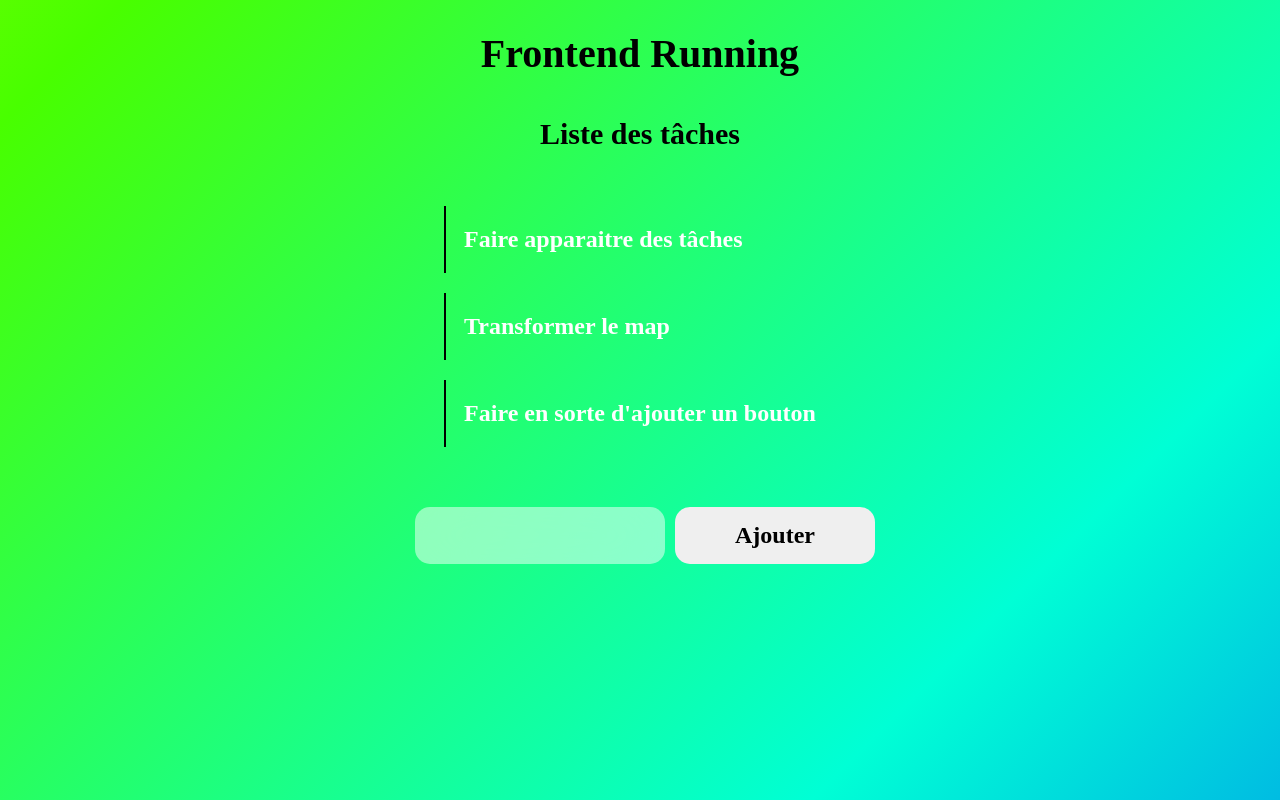
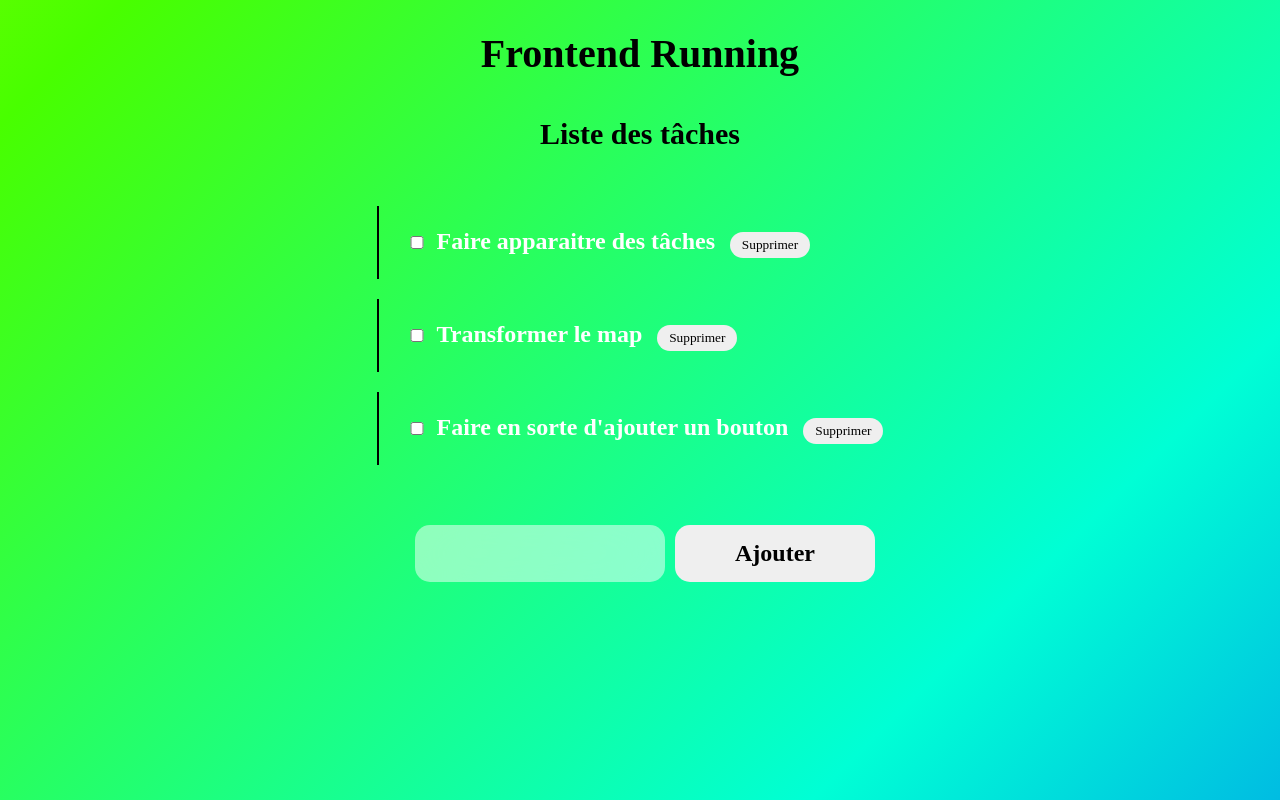
Before and after one commit to Riders08/task-manager-fullstack, a React (Vite) app in the folder frontend/task-manager/: page / in a window 1280 px wide. Built offline with nearby package versions, Linux system fonts and the light colour scheme.

Commit message:
🐛 Ajout avec soucis pour la suppression et validation de taches

```diff
--- a/frontend/task-manager/src/App.css
+++ b/frontend/task-manager/src/App.css
@@ -135,7 +135,36 @@
     box-shadow: 10px 10px 10px -1px black;
 }
 
+.task_element .check_done:focus{
+    width: 100%;
+}
+
 .button_new_task:active{
     color: white;
     background: black;
 }
+
+.check_done{
+    margin: 10px;
+    width: 20px;
+    height: auto;
+}
+
+.deleteTask{
+    border: none;
+    outline: none;
+    border-radius: 15px;
+    margin-left: 15px;
+    height: auto;
+    width: 80px;
+    padding: 5px;
+}
+
+.deleteTask:hover{
+    box-shadow: 3px 3px 10px -1px white;
+}
+
+.deleteTask:active{
+    background: black;
+    color: white;
+}
--- a/frontend/task-manager/src/App.jsx
+++ b/frontend/task-manager/src/App.jsx
@@ -3,7 +3,7 @@ import Task from "./Task.jsx"
 import './App.css'
 
 function App() {
-  const [tasks, setTasks] = useState(["Faire apparaitre des tâches", "Transformer le map","Faire en sorte d'ajouter un bouton",]); // Liste des tâches
+  const [tasks, setTasks] = useState([{title : "Faire apparaitre des tâches", done : false}, {title: "Transformer le map", done: false},{title : "Faire en sorte d'ajouter un bouton", done: false},]); // Liste des tâches
   const [input, setInput] = useState("");
   useEffect(() =>{
     fetch("http://localhost:3000")
@@ -15,9 +15,21 @@ function App() {
     if(!input.trim()){
       return;
     }else{
-      setTasks([...tasks,input]);
+      setTasks([...tasks,{title: input, done: false}]);
       setInput("");
     }
+  }
+
+  const deleteTask = (index) => {
+    setTasks(tasks.filter((_, i) => {
+      i!== index
+    }));
+  }
+
+  const taskDo = (index) =>{
+    Actual_tasks = [...tasks];
+    Actual_tasks[index].done = true;
+    setTasks(Actual_tasks);
   }
 
   return (
@@ -28,8 +40,11 @@ function App() {
         <ul>
           {tasks.map((task,index) =>(
             <Task
-              title={task}
-              key={index}
+              title={task.title}
+              index={index}
+              done={task.done}
+              toggleDone={taskDo}
+              deleteTask={deleteTask}
             />
           ))}
         </ul>
--- a/frontend/task-manager/src/Task.jsx
+++ b/frontend/task-manager/src/Task.jsx
@@ -1,7 +1,9 @@
-function Task({title}){
+function Task({title, index, done, taskDo, deleteTask}){
     return(
         <li className="task_element">
+            <input type="checkbox" className="check_done" onClick={taskDo}/>
             {title}
+            <button type="button" className="deleteTask" onClick={deleteTask}> Supprimer</button>
         </li>
     )
 }
```
